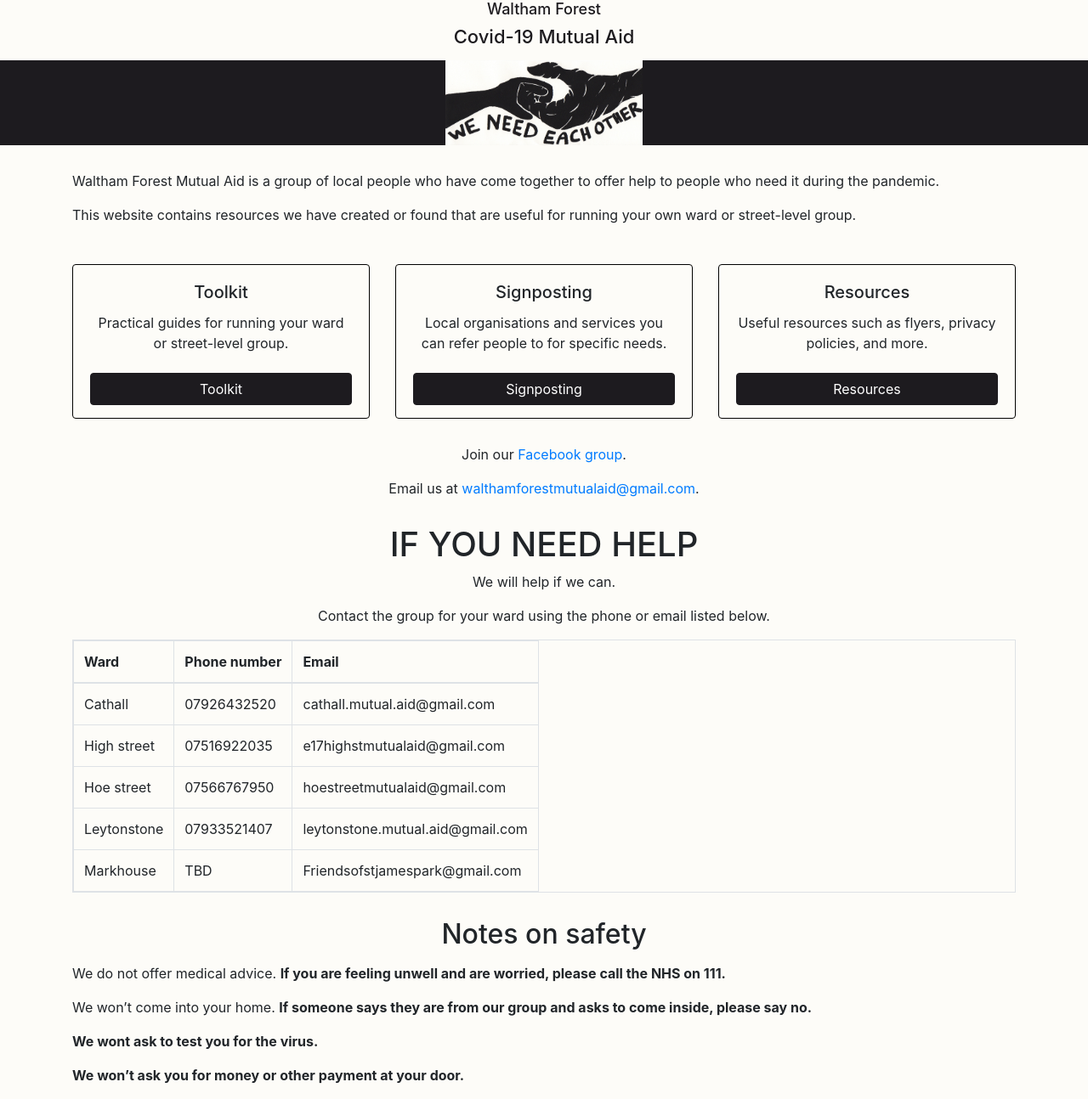
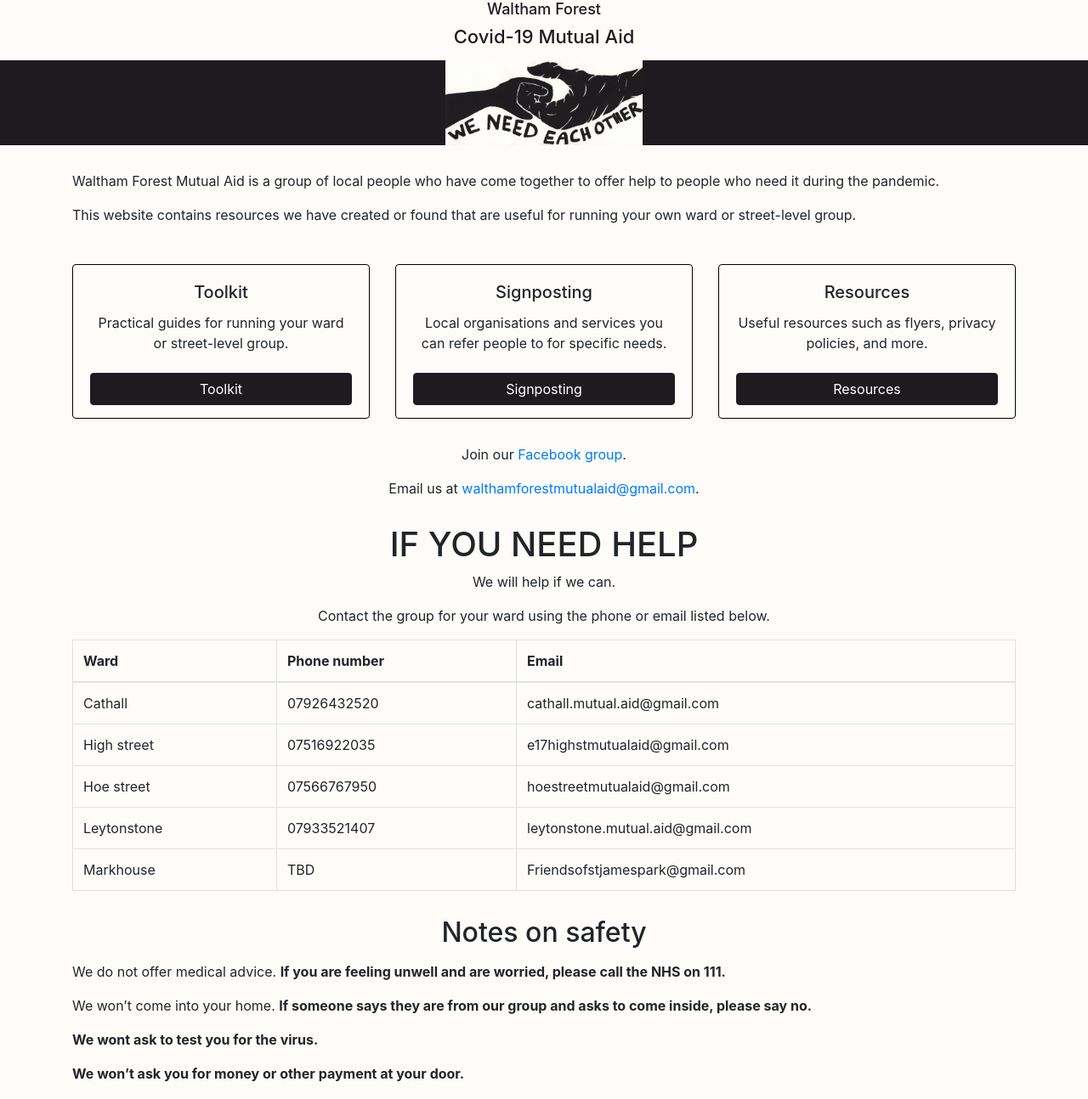
Before and after one commit to wfcovid19/wfcovid19.github.io, a Jekyll site: the page built from index.md, in a window 1280 px wide. Shown: the whole page at 85% size. Built offline with Jekyll 4.4.1, drawn with Linux system fonts in a browser that asks for light colours.

Commit message:
remove responsive class

```diff
--- a/index.md
+++ b/index.md
@@ -56,7 +56,7 @@ We will help if we can.
 
 Contact the group for your ward using the phone or email listed below.
 
-<table class="table table-responsive table-bordered">
+<table class="table table-bordered">
 <thead>
   <tr>
     <th>Ward</th>
```
